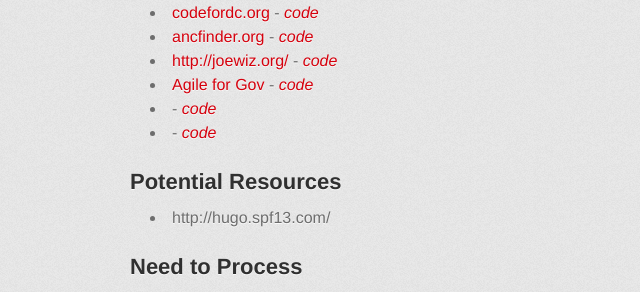
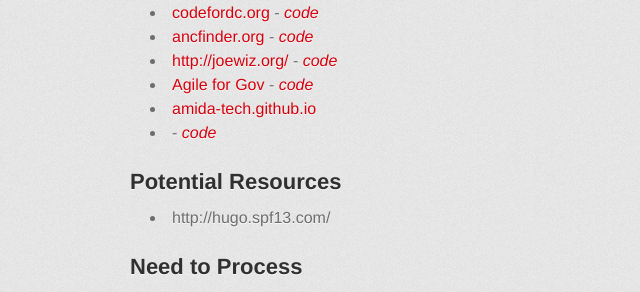
Before and after one commit to GSA/Open-Data-Collaboration-Sandbox, a Jekyll site: the page built from website_examples.md, in a window 1280 px wide and 900 px high, scrolled down 1654 px. Shown: the part 160-452 px from the top of the window, without its empty margins (200-840 px from the left). Built offline with Jekyll 4.4.1, drawn with Linux system fonts in a browser that asks for light colours; some web fonts are replaced.

Commit message:
adding amida tech

```diff
--- a/website_examples.md
+++ b/website_examples.md
@@ -77,7 +77,7 @@
 * [ancfinder.org](http://ancfinder.org/) - *[code](https://github.com/codefordc/ancbrigade)*
 * [http://joewiz.org/](http://joewiz.org) - *[code](https://github.com/joewiz/joewiz.github.io)*
 * [Agile for Gov](http://www.agileforgov.org/) - *[code](https://github.com/agileforgov/agileforgov.github.io)*
-* []() - *[code]()*
+* [amida-tech.github.io](http://amida-tech.github.io)
 * []() - *[code]()*
 
 
```
